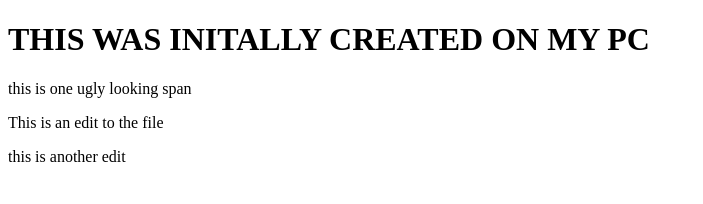
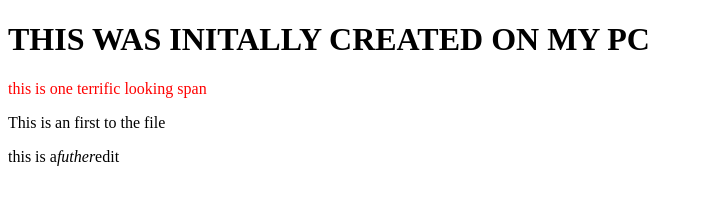
Before and after one commit to SeanStanfield/myRemotoRepe, a plain HTML site: page index.html in a window 1280 px wide. Shown: the whole page, without its empty margins (0-703 px from the left). Drawn offline with Linux system fonts and the light colour scheme.

Commit message:
reworded index

```diff
--- a/index.html
+++ b/index.html
@@ -9,9 +9,10 @@
 <body>
     <h1>THIS WAS INITALLY CREATED ON MY PC</h1>
 
-    <span>this is one ugly looking span</span>
-    <p>This is an edit to the file</p>
+    <span style="color: red;">this is one terrific looking span</span>
 
-    <p>this is another edit</p>
+    <p>This is an first to the file</p>
+
+    <p>this is a<em>futher</em>edit</p>
 </body>
 </html>
```
